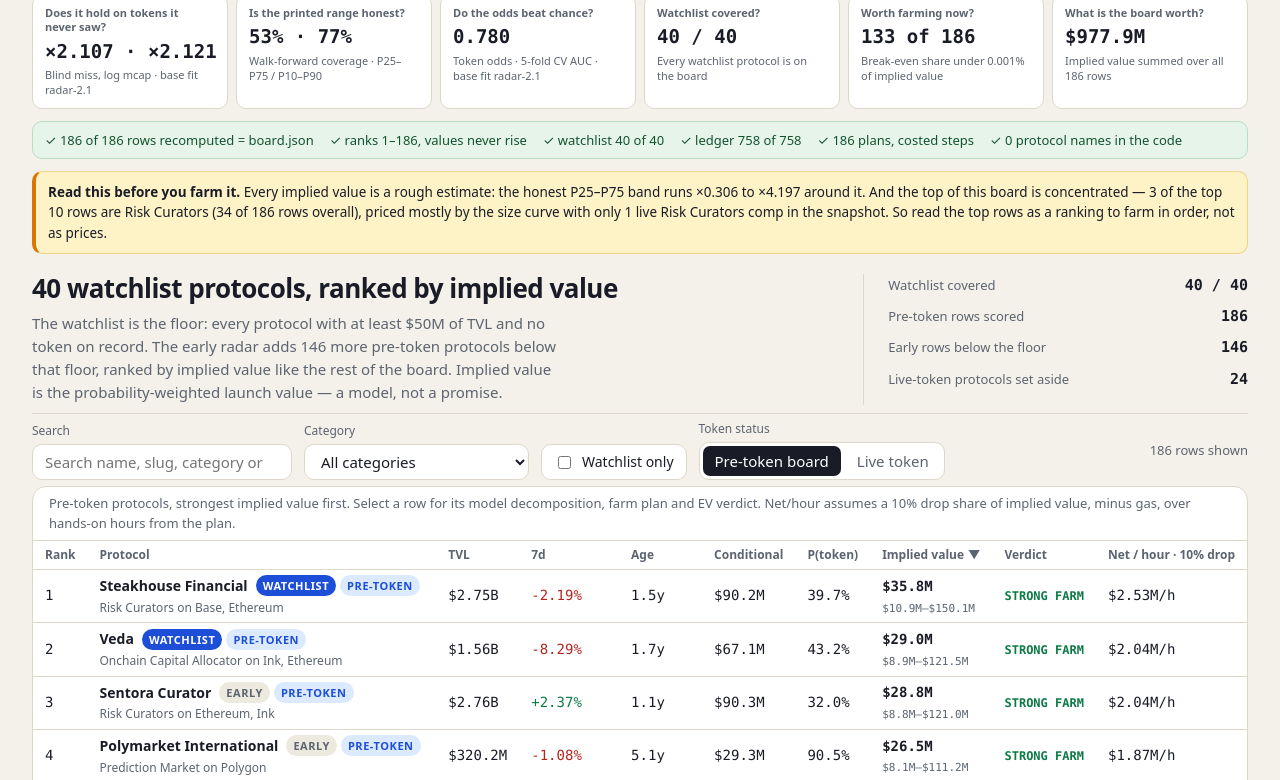
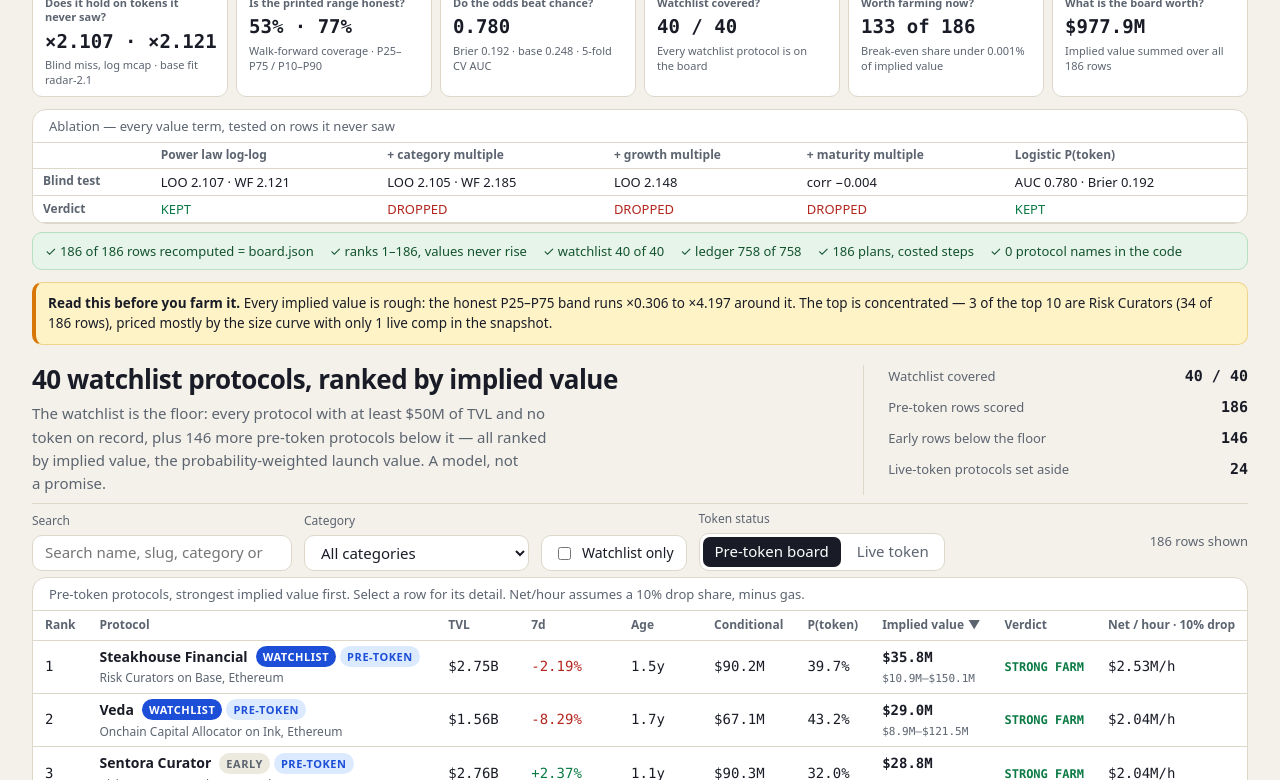
Before and after one commit to bima77993-bit/token-launch-radar, a plain HTML site: page dashboard/index.html in a window 1280 px wide. Shown: the part 49-829 px from the top of the page. Drawn offline with Linux system fonts and the light colour scheme.

Commit message:
radar-2.5: Brier in KPI strip + per-term ablation table on cover (model unchanged)

```diff
--- a/dashboard/app.css
+++ b/dashboard/app.css
@@ -36,7 +36,7 @@ button { cursor: pointer; }
 .skip-link:focus { left: var(--s4); top: var(--s4); }
 :focus-visible { outline: 2px solid var(--accent); outline-offset: 2px; }
 
-.shell { max-width: 1280px; margin: 0 auto; padding: var(--s4) var(--s6) var(--s7); }
+.shell { max-width: 1280px; margin: 0 auto; padding: 8px var(--s6) var(--s7); }
 .top { display: flex; align-items: flex-start; justify-content: space-between; gap: var(--s5); padding-bottom: var(--s2); }
 .brand { display: flex; align-items: center; gap: var(--s3); }
 .mark { width: 12px; height: 12px; border-radius: 3px; background: var(--accent); flex: none; transform: rotate(45deg); }
@@ -133,10 +133,13 @@ tbody tr[data-selected="true"] { background: var(--accent-soft); }
 
 /* KPI strip: six boxes, the numbers a judge checks first. */
 .kpi-strip { display: grid; grid-template-columns: repeat(6, minmax(0, 1fr)); gap: var(--s2); margin-bottom: var(--s3); }
-.kpi { background: var(--surface); border: 1px solid var(--border); border-radius: var(--radius); padding: 10px 12px; display: grid; gap: 2px; align-content: start; }
+.kpi { background: var(--surface); border: 1px solid var(--border); border-radius: var(--radius); padding: 8px 12px; display: grid; gap: 2px; align-content: start; }
 .kpi-q { color: var(--muted); font-size: 11px; font-weight: 600; line-height: 1.3; }
 .kpi b { font-family: var(--font-num); font-size: 19px; font-weight: 650; white-space: nowrap; }
 .kpi-s { color: var(--muted); font-size: 11px; line-height: 1.35; }
+
+.ablation { margin-bottom: var(--s2); }
+.ablation .mini-table td, .ablation .mini-table th { padding: 3px 10px; }
 
 /* Checkmark strip: the checks this page runs while rendering, one flowing line. */
 .check-strip { display: flex; flex-wrap: wrap; gap: var(--s2) var(--s4); background: #e6f4ea; border: 1px solid #b7dfc2; border-radius: var(--radius); padding: 8px 12px; margin-bottom: var(--s3); font-size: 13px; color: #14532d; }
--- a/dashboard/app.js
+++ b/dashboard/app.js
@@ -1,4 +1,4 @@
-// Token Radar (radar-2.4). Reads window.RADAR (written beside dashboard/ by main.ts) and renders
+// Token Radar (radar-2.5). Reads window.RADAR (written beside dashboard/ by main.ts) and renders
 // the ranked board, a filterable table and a per-protocol detail view with the model's own
 // decomposition, the farm plan and a costed EV verdict. No network: every byte shown is in data.js.
 //
@@ -306,11 +306,18 @@
     return el('section', { class: 'kpi-strip', 'aria-label': 'Key numbers' },
       box('Does it hold on tokens it never saw?', '×' + loo.toFixed(3) + ' · ×' + wf.toFixed(3), 'Blind miss, log mcap · base fit radar-2.1'),
       box('Is the printed range honest?', holds, 'Walk-forward coverage · P25–P75 / P10–P90'),
-      box('Do the odds beat chance?', auc.toFixed(3), 'Token odds · 5-fold CV AUC · base fit radar-2.1'),
+      box('Do the odds beat chance?', auc.toFixed(3), 'Brier 0.192 · base 0.248 · 5-fold CV AUC'),
       box('Watchlist covered?', watch + ' / ' + DATA.watchlist_size, 'Every watchlist protocol is on the board'),
       box('Worth farming now?', farm + ' of ' + DATA.board_size, 'Break-even share under 0.001% of implied value'),
       box('What is the board worth?', fmtUsd(total), 'Implied value summed over all ' + DATA.board_size + ' rows')
     );
+  }
+
+  // Ablation table on the cover: every term, its blind test, kept/dropped (r3/r4; Brier 0.192).
+  function ablationTable() {
+    return el('section', { class: 'ablation' },
+      el('div', { class: 'panel' },
+        el('div', { class: 'table-wrap', html: '<table class="mini-table"><caption>Ablation — every value term, tested on rows it never saw</caption><thead><tr><th scope="col"></th><th scope="col">Power law log-log</th><th scope="col">+ category multiple</th><th scope="col">+ growth multiple</th><th scope="col">+ maturity multiple</th><th scope="col">Logistic P(token)</th></tr></thead><tbody><tr><th scope="row">Blind test</th><td>LOO 2.107 · WF 2.121</td><td>LOO 2.105 · WF 2.185</td><td>LOO 2.148</td><td>corr −0.004</td><td>AUC 0.780 · Brier 0.192</td></tr><tr><th scope="row">Verdict</th><td class="pos">KEPT</td><td class="neg">DROPPED</td><td class="neg">DROPPED</td><td class="neg">DROPPED</td><td class="pos">KEPT</td></tr></tbody></table>' })));
   }
 
   // Checkmark strip: only claims this page verifies while rendering. Each item is computed
@@ -381,7 +388,7 @@
     var rcLive = (DATA.peers || []).filter(function (p) { return p.category === 'Risk Curators'; }).length;
     return el('div', { class: 'caveat' },
       el('b', { text: 'Read this before you farm it. ' }),
-      'Every implied value is a rough estimate: the honest P25–P75 band runs ×' + INTERVAL.p25_mult.toFixed(3) + ' to ×' + INTERVAL.p75_mult.toFixed(3) + ' around it. And the top of this board is concentrated — ' + rcTop + ' of the top 10 rows are Risk Curators (' + rcBoard + ' of ' + DATA.board_size + ' rows overall), priced mostly by the size curve with only ' + rcLive + ' live Risk Curators comp in the snapshot. So read the top rows as a ranking to farm in order, not as prices.'
+      'Every implied value is rough: the honest P25–P75 band runs ×' + INTERVAL.p25_mult.toFixed(3) + ' to ×' + INTERVAL.p75_mult.toFixed(3) + ' around it. The top is concentrated — ' + rcTop + ' of the top 10 are Risk Curators (' + rcBoard + ' of ' + DATA.board_size + ' rows), priced mostly by the size curve with only ' + rcLive + ' live comp in the snapshot.'
     );
   }
 
@@ -421,9 +428,9 @@
             el('span', { text: 'P(token) = sigmoid(−0.437 + 0.285·logTVL + 0.880·age + 2.028·age unknown − 2.148·growth + category)' })
           ),
           el('p', null, el('b', { text: 'Why a power law, not a flat multiple. ' }), 'On the 128 listed peers the market-cap/TVL ratio falls about 65× from small to large protocols, so a flat 0.25 overvalues the giants roughly 8–23×.'),
-          el('p', null, el('b', { text: 'Why age and growth sit in the odds. ' }), 'Age is the strongest sign a protocol has a token at all: 30% of protocols under 90 days old have one, 79% of those over three years do. Growth enters the odds with a fitted negative weight — fast-growing protocols are usually young and still pre-token — never as a multiplier.'),
-          el('p', null, el('b', { text: 'What was dropped, and why. ' }), 'A per-category multiple, growth as a multiple and a maturity multiplier were all cut after blind tests. Category survives only inside P(token). No protocol name is special-cased anywhere.'),
-          el('p', null, el('b', { text: 'Variant radar-2.4 — same model, new scope and presentation. ' }), 'The Risk Curators term is halved to −0.708 (from the fitted −1.416) as a regime-change prior — vault curators began launching tokens after training. This version keeps the radar-2.2 model exactly and changes only which rows the board ranks (bridge, liquid-staking, exchange and wrapped categories out by rule, plus versioned names and CEX). The blind numbers on the right describe the radar-2.1 base fit; re-validation is pending.')
+          el('p', null, el('b', { text: 'Why age and growth sit in the odds. ' }), 'Age is the strongest sign a protocol has a token: 30% under 90 days old have one, 79% over three years do. Growth enters the odds with a fitted negative weight — young growers are usually still pre-token — never as a multiplier.'),
+          el('p', null, el('b', { text: 'What was dropped, and why. ' }), 'Three terms were cut after blind tests — see the ablation table above. Category survives only inside P(token); no name is special-cased.'),
+          el('p', null, el('b', { text: 'Variant radar-2.5 — same model, new cover. ' }), 'The Risk Curators term is halved to −0.708 (fitted −1.416) as a regime-change prior. The board still ranks by the radar-2.4 scope rule (bridge, liquid-staking, exchange and wrapped out, plus versioned names and CEX). The blind numbers at right describe the radar-2.1 base fit; re-validation is pending.')
         ),
         el('div', { class: 'valid' },
           el('h3', { text: 'Blind validation — held out twice' }),
@@ -443,7 +450,7 @@
     return el('section', { class: 'lede' },
       el('div', null,
         el('h1', { text: DATA.watchlist_size + ' watchlist protocols, ranked by implied value' }),
-        el('p', { text: 'The watchlist is the floor: every protocol with at least $' + Math.round(DATA.floor_usd / 1e6) + 'M of TVL and no token on record. The early radar adds ' + DATA.early_size + ' more pre-token protocols below that floor, ranked by implied value like the rest of the board. Implied value is the probability-weighted launch value — a model, not a promise.' })
+        el('p', { text: 'The watchlist is the floor: every protocol with at least $' + Math.round(DATA.floor_usd / 1e6) + 'M of TVL and no token on record, plus ' + DATA.early_size + ' more pre-token protocols below it — all ranked by implied value, the probability-weighted launch value. A model, not a promise.' })
       ),
       el('div', { class: 'facts' },
         el('div', { class: 'fact' }, el('span', { text: 'Watchlist covered' }), el('b', { text: DATA.watchlist_size + ' / ' + DATA.watchlist_size })),
@@ -538,7 +545,7 @@
     return el('div', { class: 'panel' },
       el('div', { class: 'table-wrap' },
         el('table', null,
-          el('caption', { text: 'Pre-token protocols, strongest implied value first. Select a row for its model decomposition, farm plan and EV verdict. Net/hour assumes a 10% drop share of implied value, minus gas, over hands-on hours from the plan.' }),
+          el('caption', { text: 'Pre-token protocols, strongest implied value first. Select a row for its detail. Net/hour assumes a 10% drop share, minus gas.' }),
           el('thead', null, el('tr', null,
             sortHeader('rank', 'Rank'),
             sortHeader('name', 'Protocol'),
@@ -814,7 +821,7 @@
     return el('section', { class: 'method', id: 'method', 'aria-label': 'Method' },
       el('div', { class: 'kick', text: 'Method — how the numbers are earned' }),
       el('h2', { text: 'Every implied value carries its error band. Every protocol is accounted for.' }),
-      el('p', null, el('b', { text: 'The interval. ' }), 'An implied value is a point estimate from a fit with wide residuals, so each row shows its P25–P75 band: implied × ' + INTERVAL.p25_mult + ' to × ' + INTERVAL.p75_mult + ', the middle half of the power law’s leave-one-out residuals on the 128 peers. In walk-forward testing that band covered ' + (INTERVAL.wf_coverage_p25_p75 * 100).toFixed(1) + '% of true market caps (nominal 50%), and the wider P10–P90 band covered ' + (INTERVAL.wf_coverage_p10_p90 * 100).toFixed(1) + '% (nominal 80%) — the band is honest about how wide it is, and it is wide.'),
+      el('p', null, el('b', { text: 'The interval. ' }), 'An implied value is a point estimate from a fit with wide residuals, so each row shows its P25–P75 band: implied × ' + INTERVAL.p25_mult + ' to × ' + INTERVAL.p75_mult + ', the middle half of the power law’s leave-one-out residuals on the 128 peers. In walk-forward testing that band covered ' + (INTERVAL.wf_coverage_p25_p75 * 100).toFixed(1) + '% of true market caps (nominal 50%), and the wider P10–P90 band covered ' + (INTERVAL.wf_coverage_p10_p90 * 100).toFixed(1) + '% (nominal 80%).'),
       el('p', null, el('b', { text: 'The ledger. ' }), 'The snapshot holds 758 protocols. The table counts each one exactly once, in order, and says how many of each group the board ranks. The board is the ' + DATA.watchlist_size + ' watchlist protocols plus the ' + DATA.early_size + ' rankable pre-token protocols below the watchlist — every rankable one. Ranking excludes bridge, liquid-staking, exchange and wrapped-asset categories by rule, plus versioned names and CEX, so no row from those groups reaches the board; what stays off is the rule, not a value cut.'),
       el('div', { class: 'panel' },
         el('div', { class: 'table-wrap' },
@@ -842,6 +849,7 @@
     var shell = el('div', { class: 'shell' });
     shell.appendChild(header());
     shell.appendChild(kpiStrip());
+    shell.appendChild(ablationTable());
     shell.appendChild(checkStrip());
     shell.appendChild(caveatCallout());
     shell.appendChild(lede());
```
Also changed, not shown: data.js, screenshots/1-board.png, screenshots/2-detail.png, screenshots/3-filtered.png, screenshots/4-method.png, 3 other files.
